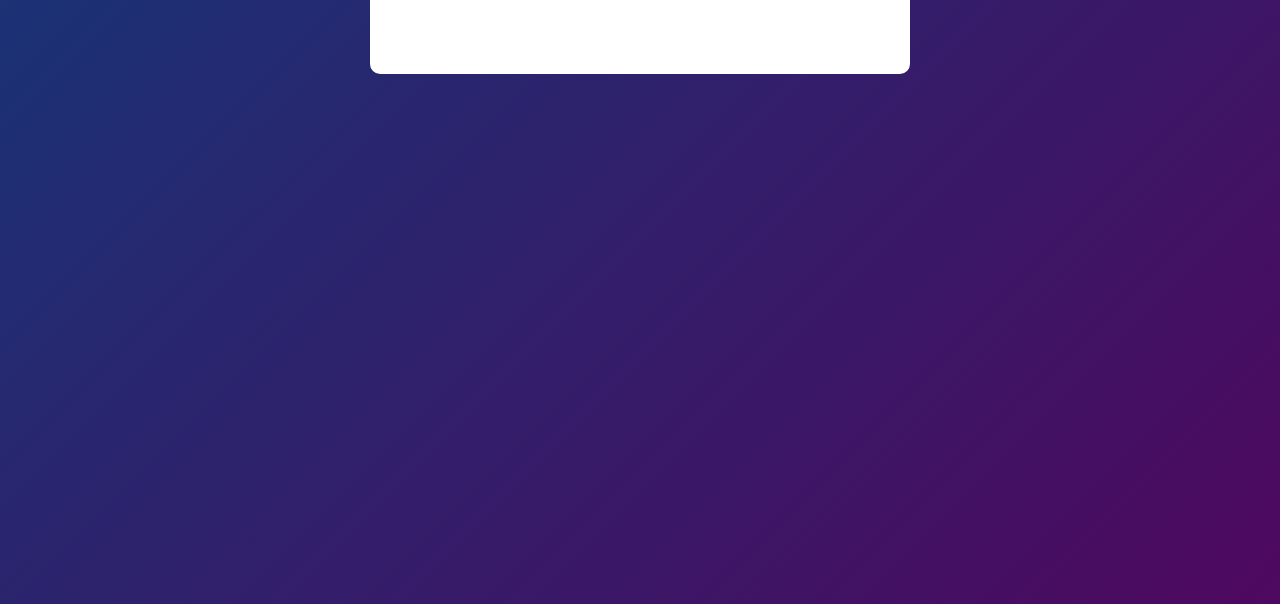
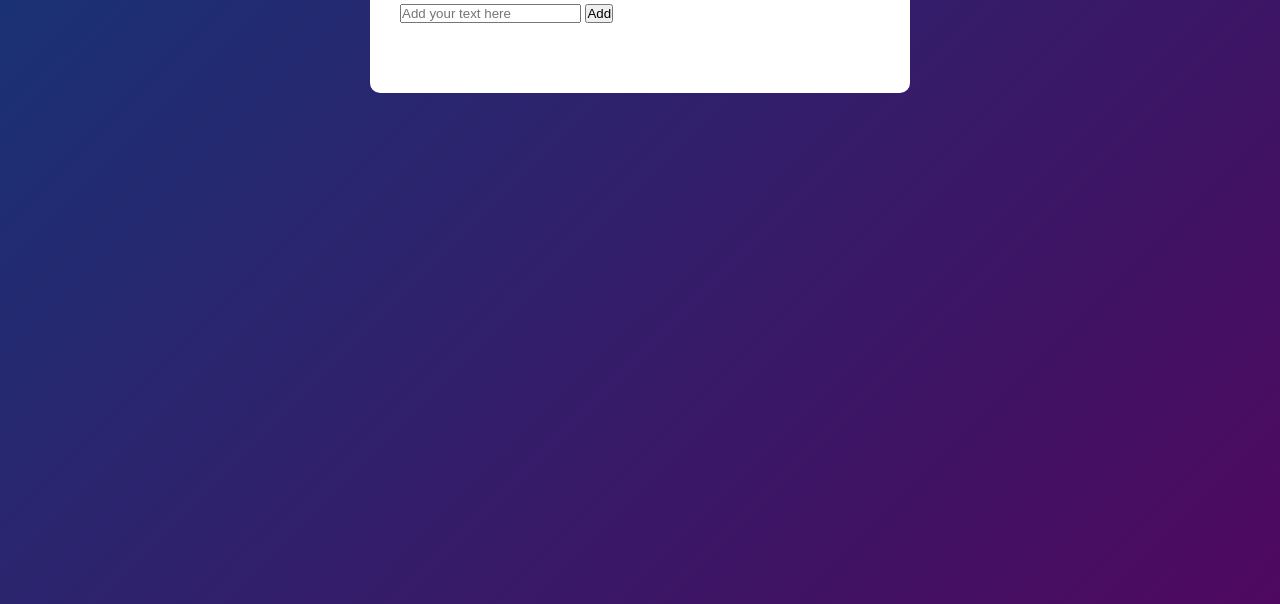
Before and after one commit to dahalsabina/ToDoList, a plain HTML site: page index.html in a window 1280 px wide. Shown: the part 196-800 px from the top of the page. Drawn offline with Linux system fonts and the light colour scheme.

Commit message:
Initial Commit

```diff
--- a/index.html
+++ b/index.html
@@ -20,6 +20,11 @@
             <div class = "todo-app">
 
                 <h2>TO DO LIST <img src = "images/icon.jpeg" alt="table" ></h2>
+
+                <div class ="row">
+                    <input type = "text" id ="input-box" placeholder="Add your text here ">
+                    <button>Add</button>
+                </div>
 
 
 
```
